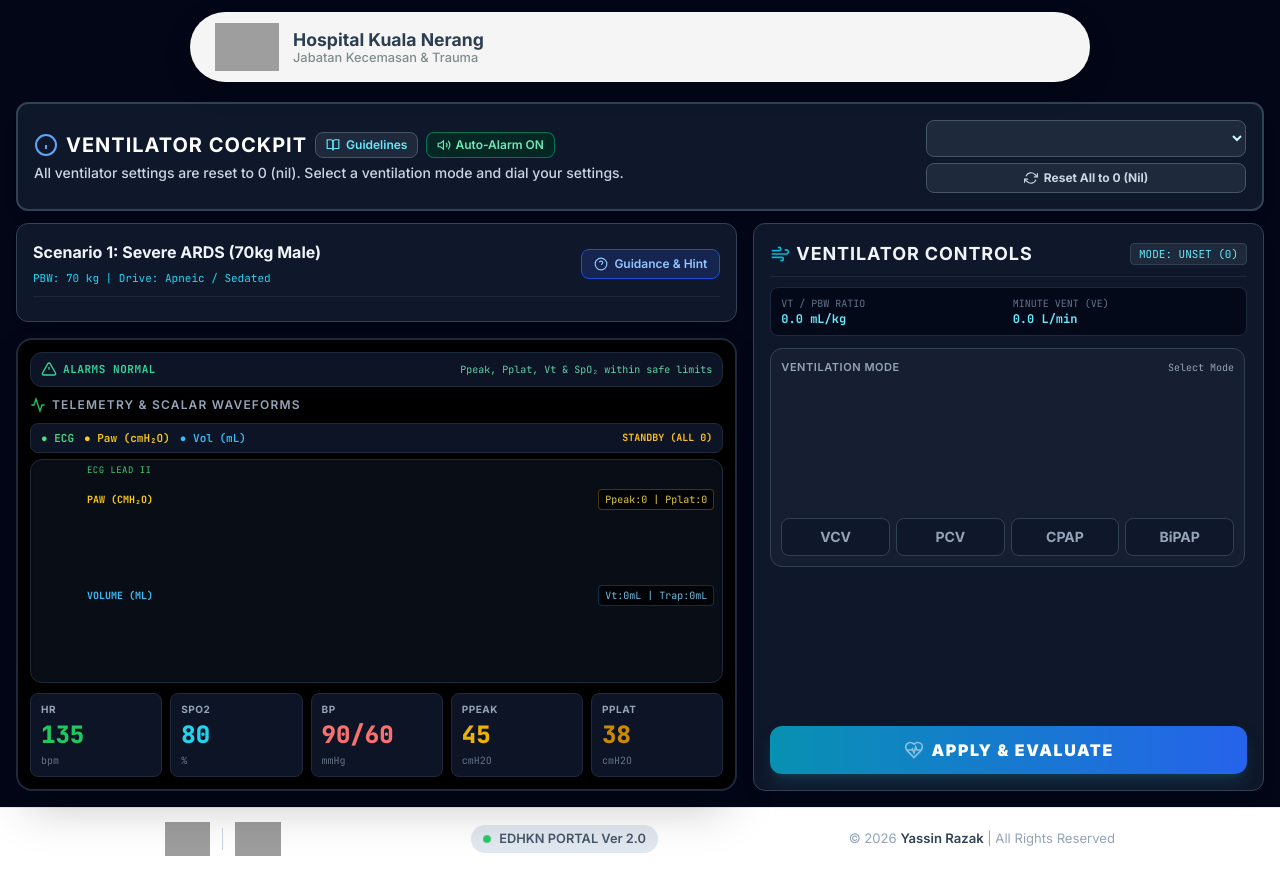
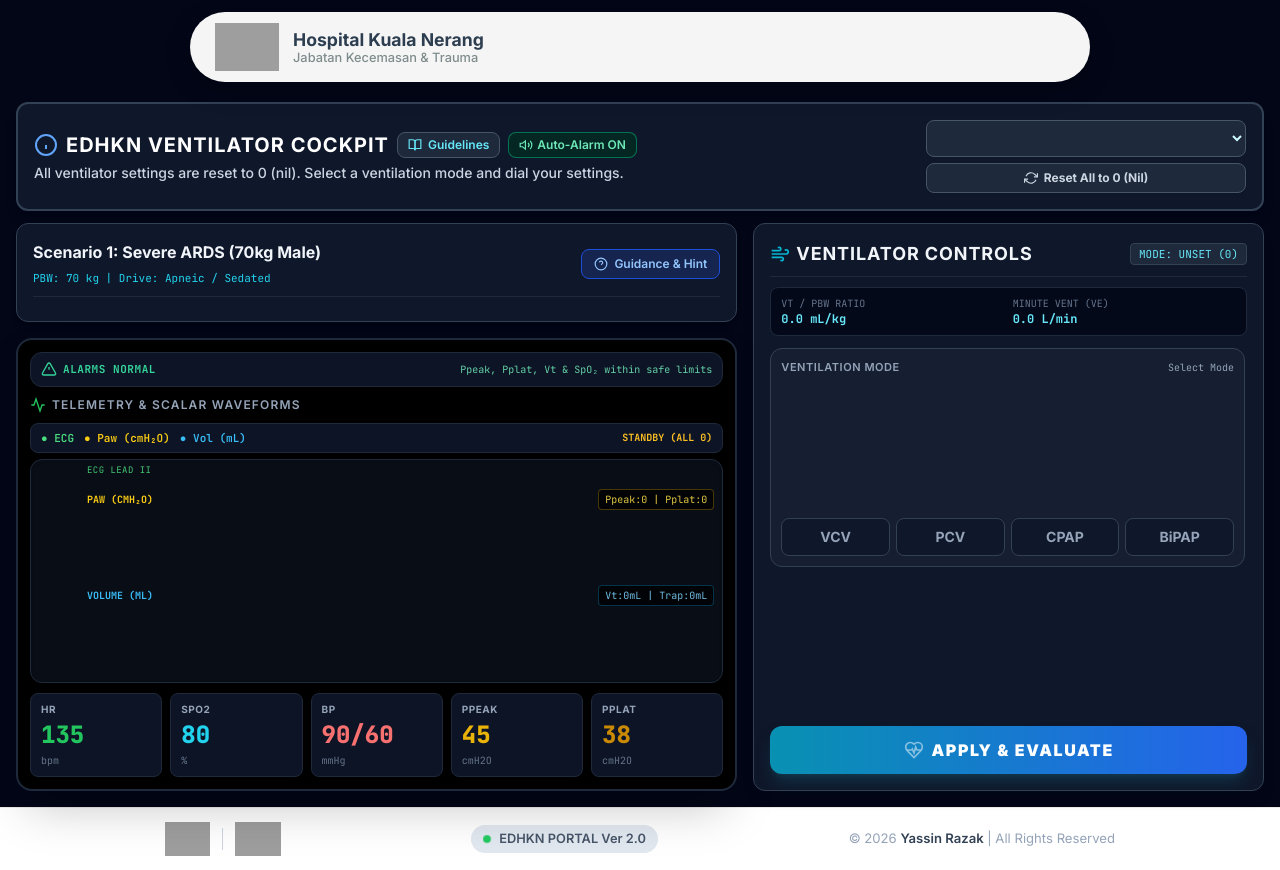
Before and after one commit to edhkn/ventilator, a plain HTML site: page cockpit.html in a window 1280 px wide. Drawn offline with nearby package versions, Linux system fonts and the light colour scheme; grey boxes are pictures that could not be loaded.

Commit message:
Update cockpit.html

```diff
--- a/cockpit.html
+++ b/cockpit.html
@@ -3,7 +3,7 @@
 <head>
   <meta charset="UTF-8" />
   <meta name="viewport" content="width=device-width, initial-scale=1.0" />
-  <title>Ventilator Cockpit — Clinical ICU Simulator</title>
+  <title>EDHKN Ventilator Cockpit — Clinical Simulator</title>
 
   <!-- Google Fonts: Inter & JetBrains Mono -->
   <link rel="preconnect" href="https://fonts.googleapis.com" />
@@ -259,7 +259,7 @@
           </span>
 
           <h1 id="header-title" class="text-base sm:text-xl font-bold text-white uppercase tracking-wider">
-            Ventilator Cockpit
+            EDHKN Ventilator Cockpit
           </h1>
 
           <!-- Guidelines Button -->
```
